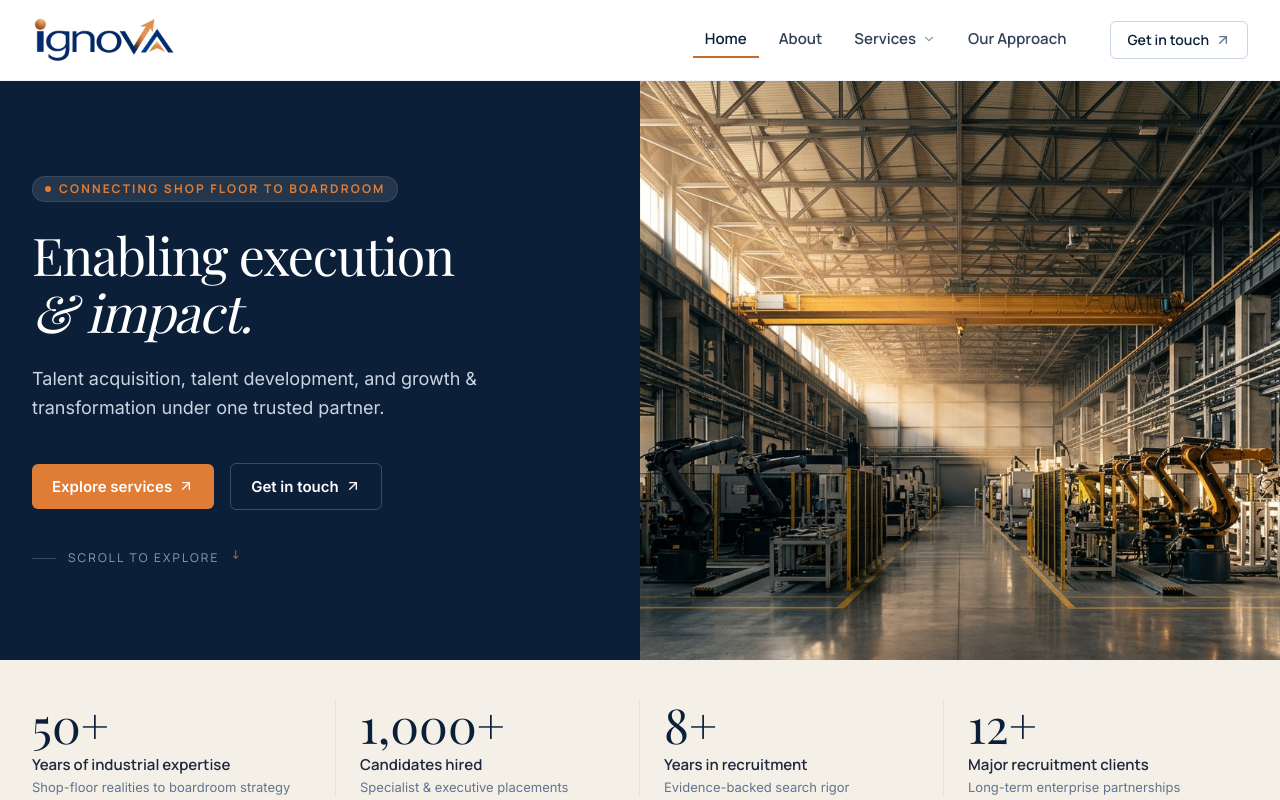
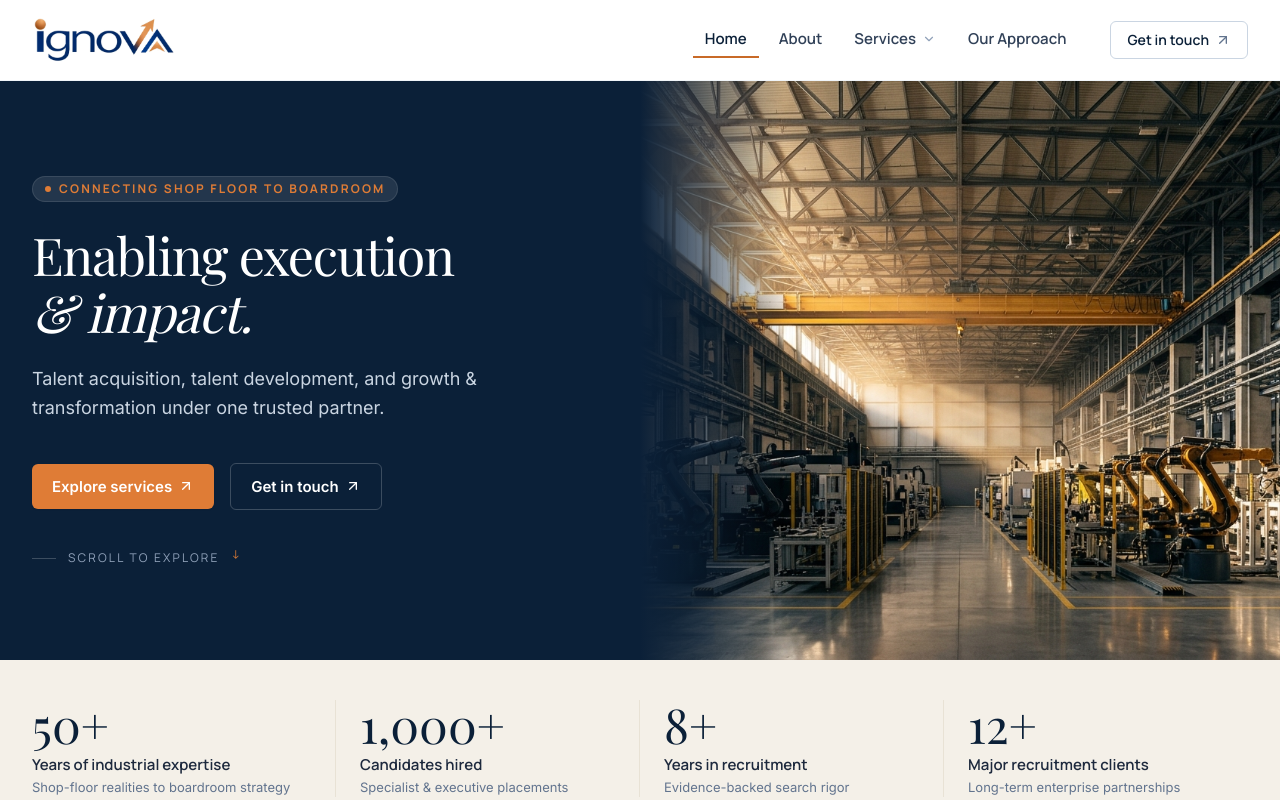
Before and after one commit to ayushprakash1010-jpg/Ignova, a Next.js app: page / in a window 1280 px wide. Shown: the top 800 px of the page. Built offline with nearby package versions, Linux system fonts and the light colour scheme; a web font is replaced by a local one.

Commit message:
feat(home): add subtle navy seam feather between hero copy and factory photo

```diff
--- a/src/app/page.tsx
+++ b/src/app/page.tsx
@@ -58,7 +58,7 @@ export default function HomePage() {
           </div>
 
           {/* Right Column: Balanced 50% Precision Industrial Operations */}
-          <div className="lg:col-span-6 relative min-h-[340px] sm:min-h-[420px] lg:min-h-full">
+          <div className="lg:col-span-6 relative min-h-[340px] sm:min-h-[420px] lg:min-h-full overflow-hidden bg-[#0B2038]">
             <Image
               src="/images/hero/hero-precision-plant.jpg"
               alt="State-of-the-art precision manufacturing plant with automated robotic systems and structural steel architecture"
@@ -66,6 +66,16 @@ export default function HomePage() {
               priority
               sizes="(max-width: 1024px) 100vw, 50vw"
               className="object-cover object-center"
+            />
+            {/* Subtle desktop seam feather softening the split into deep navy */}
+            <div
+              aria-hidden="true"
+              className="hidden lg:block absolute inset-y-0 left-0 w-28 xl:w-36 bg-gradient-to-r from-[#0B2038] via-[#0B2038]/65 via-40% to-transparent pointer-events-none"
+            />
+            {/* Subtle mobile vertical seam feather */}
+            <div
+              aria-hidden="true"
+              className="lg:hidden absolute inset-x-0 top-0 h-20 bg-gradient-to-b from-[#0B2038] via-[#0B2038]/55 to-transparent pointer-events-none"
             />
           </div>
 
```
